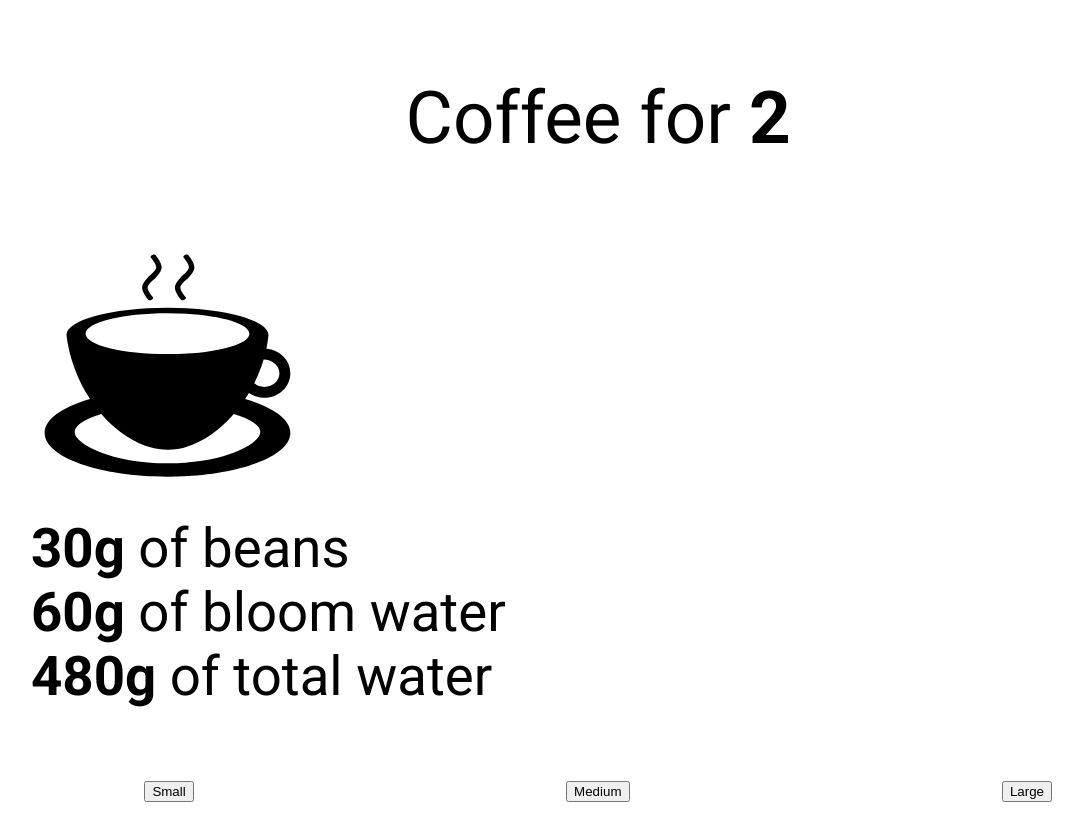
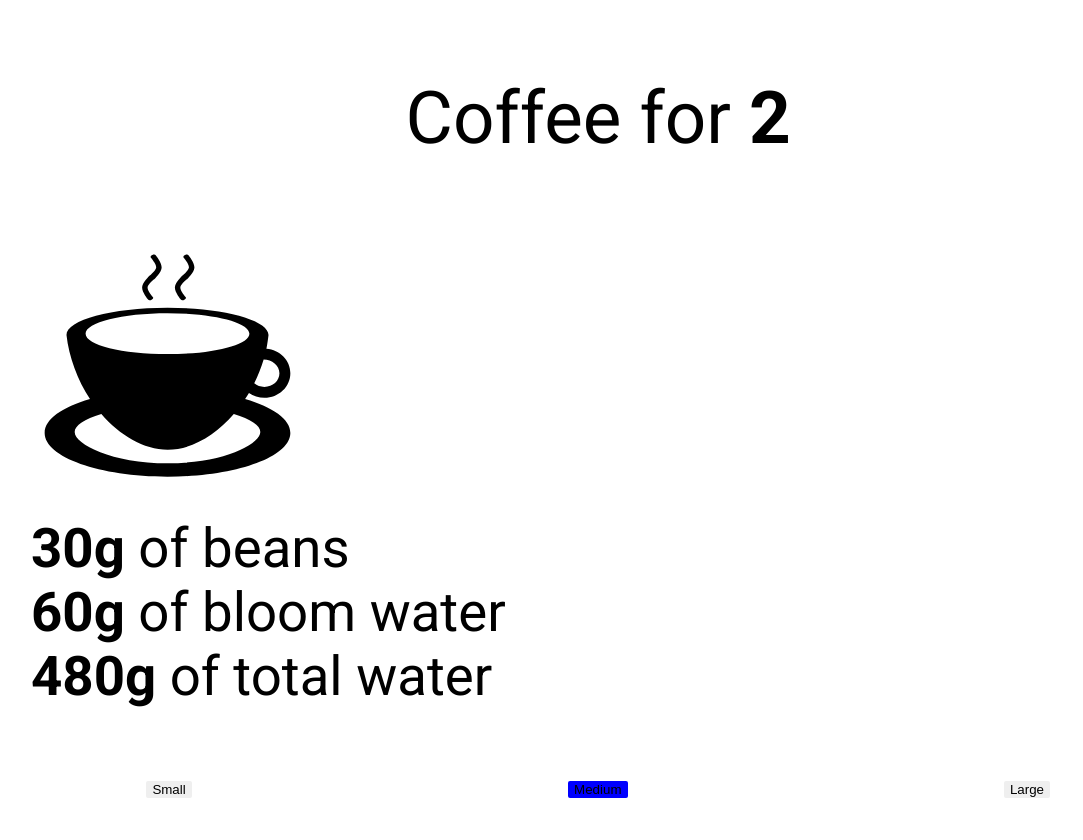
Before and after one commit to mssngr/coffee-calc, a Vue app: page /#/ in a window 1280 px wide. Shown: the top 840 px of the page, without its empty margins (68-1151 px from the left). Built offline with nearby package versions, Linux system fonts and the light colour scheme.

Commit message:
Further work on the material buttons.

```diff
--- a/src/App.vue
+++ b/src/App.vue
@@ -11,6 +11,10 @@ export default {
 </script>
 
 <style>
+:root {
+  --primary-color: blue;
+}
+
 #app {
   font-family: 'Roboto', 'Avenir', Helvetica, Arial, sans-serif;
   -webkit-font-smoothing: antialiased;
--- a/src/components/Coffee.vue
+++ b/src/components/Coffee.vue
@@ -13,20 +13,24 @@
       </h2>
     </div>
     <div id="buttonsContainer">
-      <button :primary="ounces === (6 * servings)" class="sizeButton" @click="setOunces(6 * servings)">Small</button>
-      <button :primary="ounces === (8 * servings)" class="sizeButton" @click="setOunces(8 * servings)">Medium</button>
-      <button :primary="ounces === (12 * servings)" class="sizeButton" @click="setOunces(12 * servings)">Large</button>
+      <material-button :primary="ounces === (6 * servings)" label="Small" @click="setOunces(6 * servings)" />
+      <material-button :primary="ounces === (8 * servings)" label="Medium" @click="setOunces(8 * servings)" />
+      <material-button :primary="ounces === (12 * servings)" label="Large" @click="setOunces(12 * servings)" />
     </div>
   </div>
 </template>
 
 <script>
+import MaterialButton from './material/MaterialButton.vue'
 import smallCoffee from '../assets/smallCoffee.svg'
 import mediumCoffee from '../assets/mediumCoffee.svg'
 import largeCoffee from '../assets/largeCoffee.svg'
 
 export default {
   name: 'coffee',
+  components: {
+    MaterialButton
+  },
   data () {
     return {
       servings: 2,
--- /dev/null
+++ b/src/components/material/MaterialButton.vue
@@ -0,0 +1,28 @@
+<template>
+  <button :class="`default ${primary && 'primary'} ${secondary && 'secondary'}`" @click="onClick">
+    {{label}}
+  </button>
+</template>
+
+<script>
+export default {
+  name: 'material-button',
+  props: ['primary', 'secondary', 'label'],
+  methods: {
+    onClick: function () {
+      this.$emit('click')
+    }
+  }
+}
+</script>
+
+<style>
+.default {
+  border: 0;
+  border-radius: 2px;
+}
+
+.primary {
+  background-color: var(--primary-color);
+}
+</style>
```
Also changed, not shown: src/components/material/TextField.vue (+13 -0 lines).
